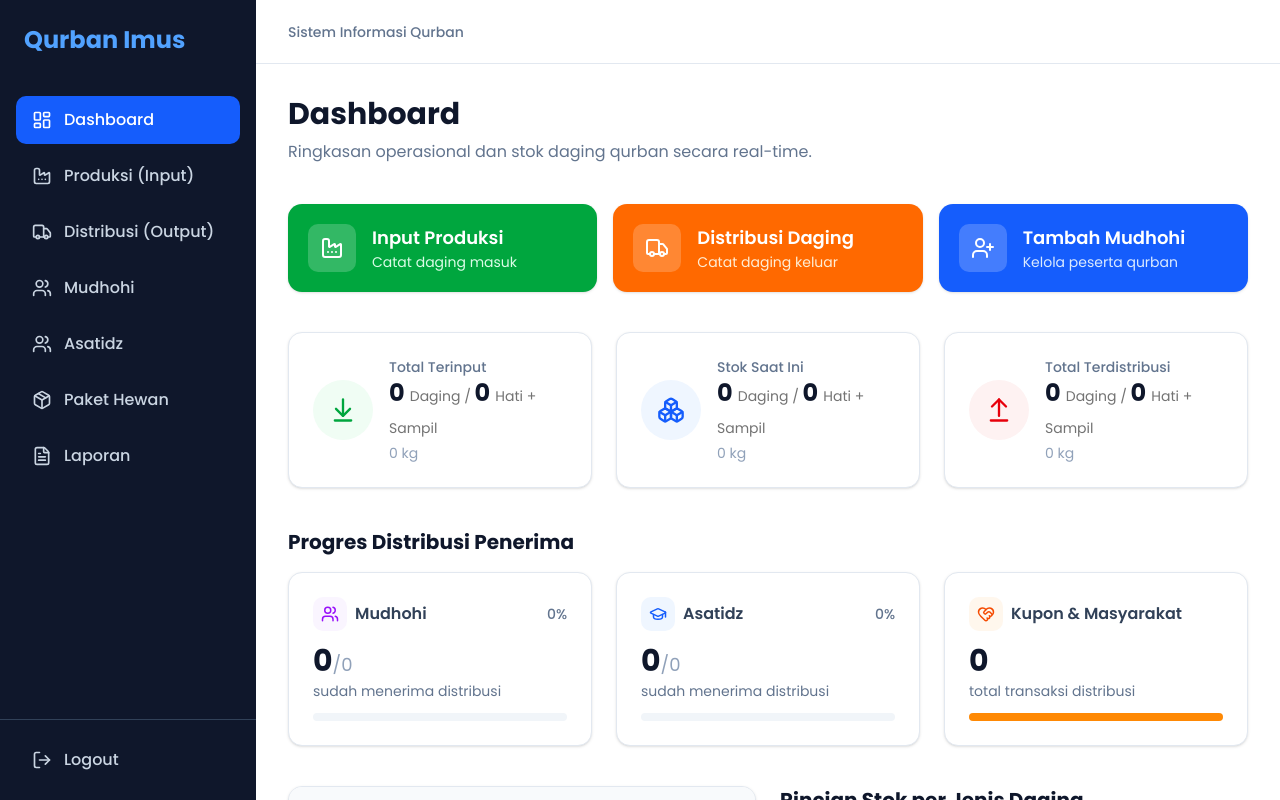
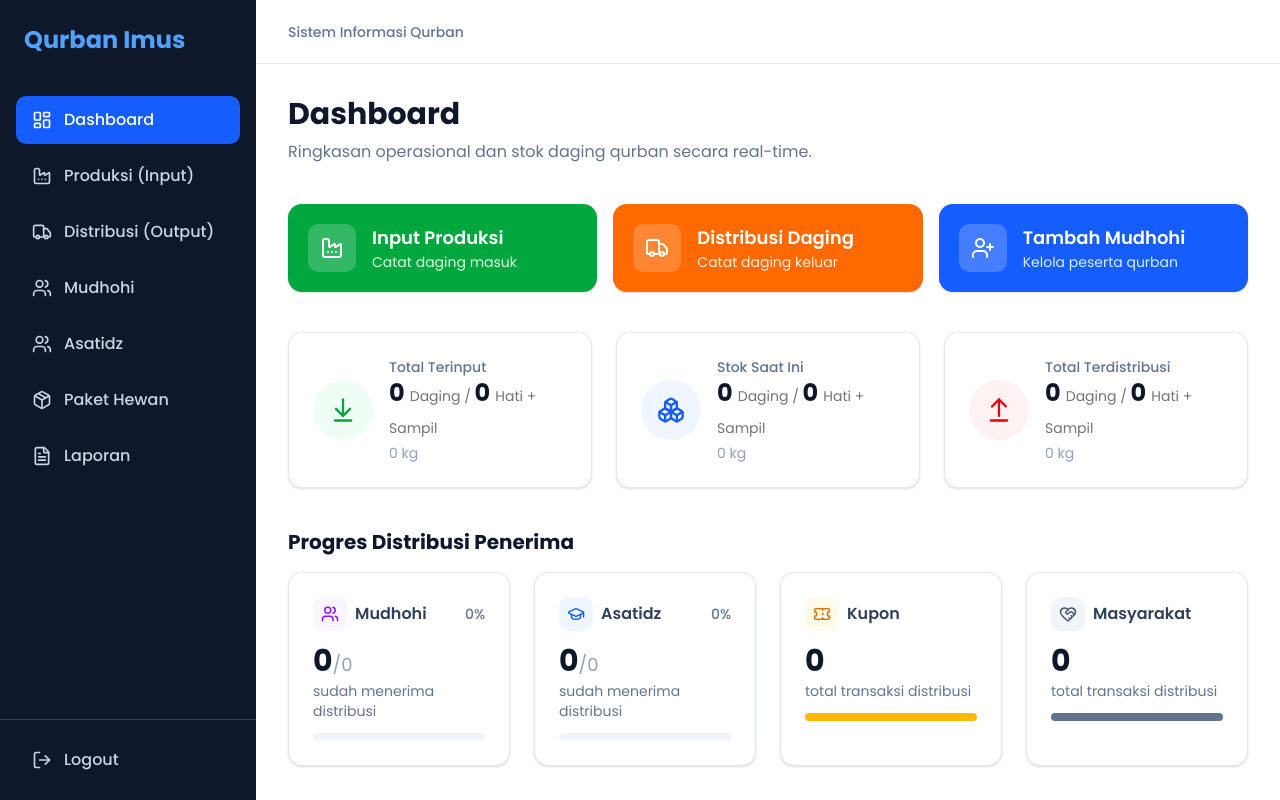
Before and after one commit to ratioputra/qurban-imus, a Next.js app: page / in a window 1280 px wide. Built offline with nearby package versions, Linux system fonts and the light colour scheme; no server answers; the database is empty.

Commit message:
Pemisahan Card Kupon dan Masyarakat di Dashboard

```diff
--- a/app/(app)/page.tsx
+++ b/app/(app)/page.tsx
@@ -7,6 +7,7 @@ import {
   Users,
   GraduationCap,
   HeartHandshake,
+  Ticket,
   Factory,
   Truck,
   UserPlus,
@@ -52,7 +53,8 @@ export default async function DashboardPage() {
     { count: mudhohiDone },
     { count: asatidzTotal },
     { count: asatidzDone },
-    { count: lainnyaCount },
+    { count: kuponCount },
+    { count: masyarakatCount },
   ] = await Promise.all([
     supabase.from("inventory").select("meat_type, stock"),
     supabase.from("transactions").select("meat_type, transaction_type, amount"),
@@ -78,12 +80,18 @@ export default async function DashboardPage() {
       .from("asatidz")
       .select("*", { count: "exact", head: true })
       .eq("status_distribusi", true),
-    // Transaksi OUT untuk Kupon & Masyarakat
+    // Transaksi OUT — Kupon
     supabase
       .from("transactions")
       .select("*", { count: "exact", head: true })
       .eq("transaction_type", "OUT")
-      .in("recipient_type", ["Kupon", "Masyarakat"]),
+      .eq("recipient_type", "Kupon"),
+    // Transaksi OUT — Masyarakat
+    supabase
+      .from("transactions")
+      .select("*", { count: "exact", head: true })
+      .eq("transaction_type", "OUT")
+      .eq("recipient_type", "Masyarakat"),
   ]);
 
   const inventory = inventoryData || [];
@@ -164,7 +172,8 @@ export default async function DashboardPage() {
   const mDone = mudhohiDone ?? 0;
   const aTotal = asatidzTotal ?? 0;
   const aDone = asatidzDone ?? 0;
-  const lTotal = lainnyaCount ?? 0;
+  const kuponTotal = kuponCount ?? 0;
+  const masyarakatTotal = masyarakatCount ?? 0;
 
   return (
     <div className="space-y-10">
@@ -316,7 +325,7 @@ export default async function DashboardPage() {
         <h2 className="text-xl font-bold text-slate-900 mb-4">
           Progres Distribusi Penerima
         </h2>
-        <div className="grid grid-cols-1 md:grid-cols-3 gap-6">
+        <div className="grid grid-cols-1 sm:grid-cols-2 lg:grid-cols-4 gap-6">
           {/* Mudhohi */}
           <div className="bg-white p-6 rounded-xl border border-slate-200 shadow-sm">
             <div className="flex items-center justify-between mb-1">
@@ -381,29 +390,51 @@ export default async function DashboardPage() {
             <ProgressBar value={aDone} max={aTotal} color="bg-blue-500" />
           </div>
 
-          {/* Lainnya */}
+          {/* Kupon */}
           <div className="bg-white p-6 rounded-xl border border-slate-200 shadow-sm">
             <div className="flex items-center justify-between mb-1">
               <div className="flex items-center gap-2">
-                <div className="p-2 bg-orange-50 text-orange-600 rounded-lg">
-                  <HeartHandshake size={18} />
+                <div className="p-2 bg-amber-50 text-amber-600 rounded-lg">
+                  <Ticket size={18} />
                 </div>
-                <p className="font-semibold text-slate-700">
-                  Kupon & Masyarakat
-                </p>
+                <p className="font-semibold text-slate-700">Kupon</p>
               </div>
             </div>
             <p
               className="text-3xl font-bold text-slate-900 mt-3"
               suppressHydrationWarning
             >
-              {lTotal}
+              {kuponTotal}
             </p>
             <p className="text-sm text-slate-500 mt-0.5">
               total transaksi distribusi
             </p>
             <div className="w-full bg-slate-100 rounded-full h-2 mt-3">
-              <div className="bg-orange-400 h-2 rounded-full w-full" />
+              <div className="bg-amber-400 h-2 rounded-full w-full" />
+            </div>
+          </div>
+
+          {/* Masyarakat */}
+          <div className="bg-white p-6 rounded-xl border border-slate-200 shadow-sm">
+            <div className="flex items-center justify-between mb-1">
+              <div className="flex items-center gap-2">
+                <div className="p-2 bg-slate-100 text-slate-600 rounded-lg">
+                  <HeartHandshake size={18} />
+                </div>
+                <p className="font-semibold text-slate-700">Masyarakat</p>
+              </div>
+            </div>
+            <p
+              className="text-3xl font-bold text-slate-900 mt-3"
+              suppressHydrationWarning
+            >
+              {masyarakatTotal}
+            </p>
+            <p className="text-sm text-slate-500 mt-0.5">
+              total transaksi distribusi
+            </p>
+            <div className="w-full bg-slate-100 rounded-full h-2 mt-3">
+              <div className="bg-slate-500 h-2 rounded-full w-full" />
             </div>
           </div>
         </div>
```
